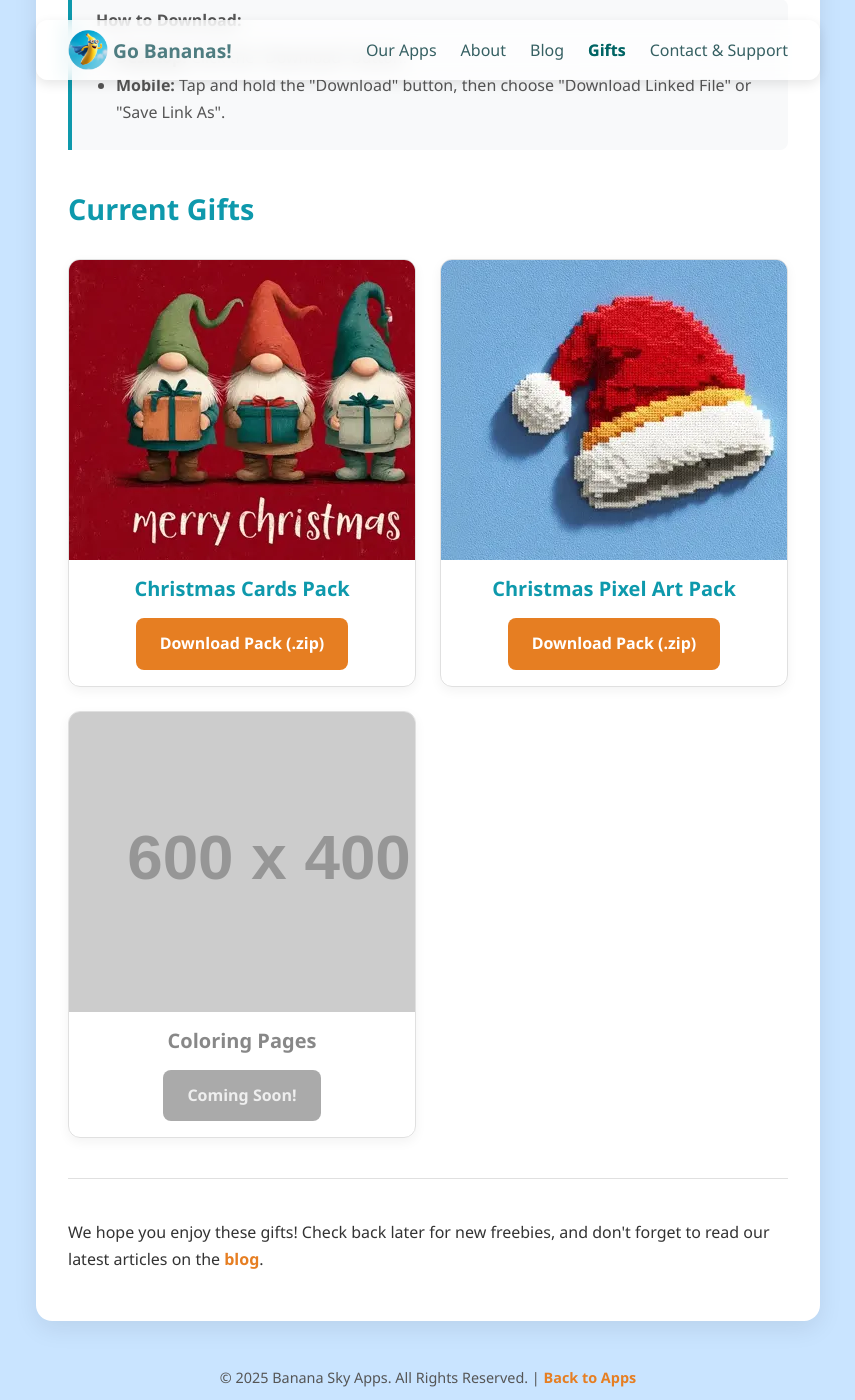
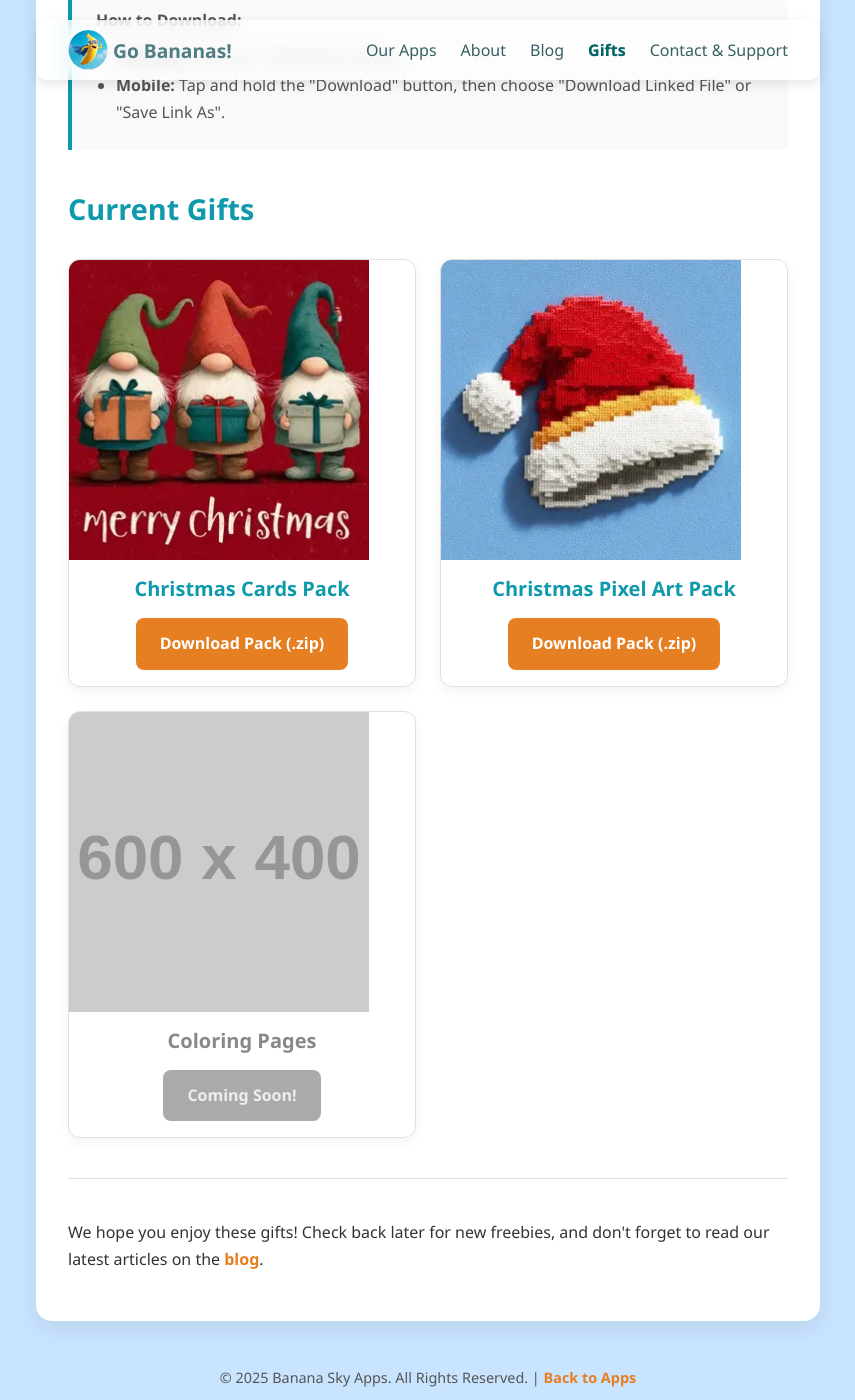
Before and after one commit to MagicScribble/test2, a Jekyll site: the page gifts.html, which Jekyll copies as it is, in a window 1280 px wide and 1400 px high, scrolled down 380 px. Shown: the whole window, without its empty margins (212-1067 px from the left). Built offline with Jekyll 4.4.1, drawn with Linux system fonts in a browser that asks for light colours.

Commit message:
Update gifts.html

```diff
--- a/gifts.html
+++ b/gifts.html
@@ -62,7 +62,7 @@
             box-shadow: 0 8px 24px rgba(0, 0, 0, 0.08);
         }
         .gallery-item img {
-            width: 400px;
+            width: 300px;
             height: 300px; /* Fixed height for a uniform grid */
             object-fit: cover; /* This crops the image nicely */
             display: block;
```
